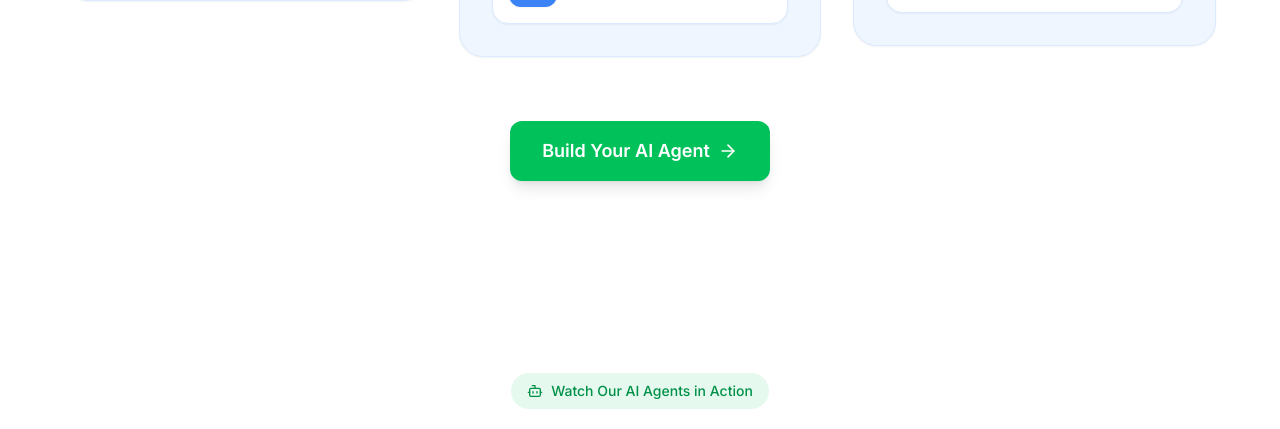
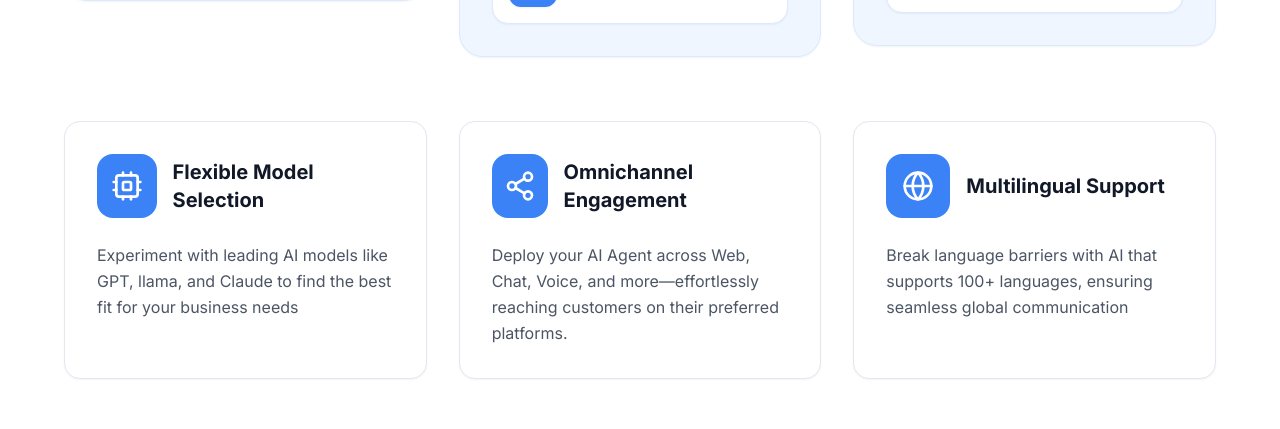
Before and after one commit to bscube/evergrow-ai-site-builder, a React (Vite) app: page / in a window 1280 px wide. Shown: the part 3240-3669 px from the top of the page. Built offline with nearby package versions, Linux system fonts and the light colour scheme.

Commit message:
feat: Add AI features section
Add the AI features section below the AI Agent Builder section.

```diff
--- a/src/components/sections/AIAgentBuilderSection.tsx
+++ b/src/components/sections/AIAgentBuilderSection.tsx
@@ -1,7 +1,7 @@
 
 import React from 'react';
 import { Link } from 'react-router-dom';
-import { Bot, CheckCircle, ArrowRight, Settings, Terminal, Brain, Layout } from 'lucide-react';
+import { Bot, CheckCircle, ArrowRight, Settings, Terminal, Brain, Layout, Cpu, Share2, Globe } from 'lucide-react';
 
 const AIAgentBuilderSection = () => {
   return (
@@ -116,6 +116,45 @@ const AIAgentBuilderSection = () => {
           </div>
         </div>
 
+        {/* Feature boxes section */}
+        <div className="grid grid-cols-1 md:grid-cols-3 gap-8 mt-16 max-w-6xl mx-auto">
+          <div className="bg-white rounded-2xl p-8 shadow-sm border border-grey-200">
+            <div className="flex items-center mb-6">
+              <div className="w-16 h-16 bg-blue-500 rounded-2xl flex items-center justify-center mr-4">
+                <Cpu className="h-8 w-8 text-white" />
+              </div>
+              <h3 className="text-xl font-bold text-grey-900">Flexible Model Selection</h3>
+            </div>
+            <p className="text-grey-600 leading-relaxed">
+              Experiment with leading AI models like GPT, llama, and Claude to find the best fit for your business needs
+            </p>
+          </div>
+
+          <div className="bg-white rounded-2xl p-8 shadow-sm border border-grey-200">
+            <div className="flex items-center mb-6">
+              <div className="w-16 h-16 bg-blue-500 rounded-2xl flex items-center justify-center mr-4">
+                <Share2 className="h-8 w-8 text-white" />
+              </div>
+              <h3 className="text-xl font-bold text-grey-900">Omnichannel Engagement</h3>
+            </div>
+            <p className="text-grey-600 leading-relaxed">
+              Deploy your AI Agent across Web, Chat, Voice, and more—effortlessly reaching customers on their preferred platforms.
+            </p>
+          </div>
+
+          <div className="bg-white rounded-2xl p-8 shadow-sm border border-grey-200">
+            <div className="flex items-center mb-6">
+              <div className="w-16 h-16 bg-blue-500 rounded-2xl flex items-center justify-center mr-4">
+                <Globe className="h-8 w-8 text-white" />
+              </div>
+              <h3 className="text-xl font-bold text-grey-900">Multilingual Support</h3>
+            </div>
+            <p className="text-grey-600 leading-relaxed">
+              Break language barriers with AI that supports 100+ languages, ensuring seamless global communication
+            </p>
+          </div>
+        </div>
+
         <div className="text-center mt-16">
           <Link to="/contact" className="inline-flex items-center justify-center px-8 py-4 bg-brand-green-500 hover:bg-brand-green-600 text-white font-semibold rounded-xl text-lg transition-all duration-300 hover:scale-105 shadow-lg">
             Build Your AI Agent
```
